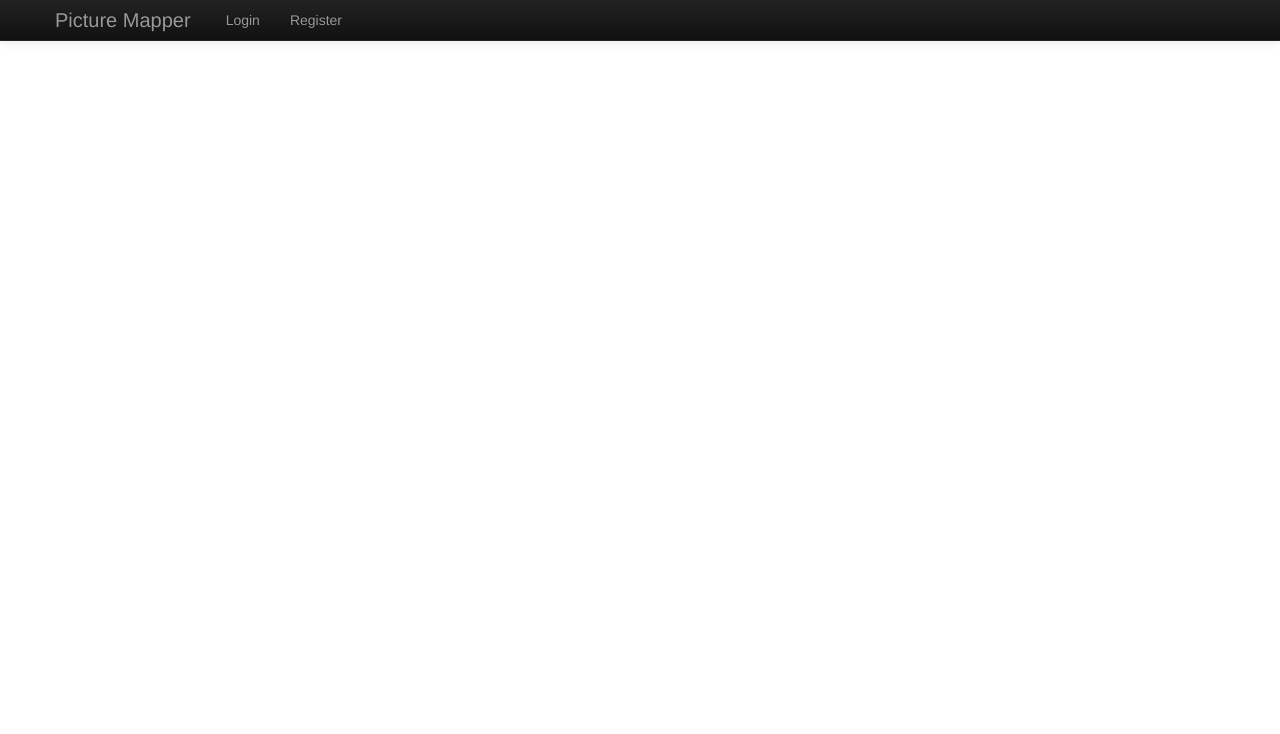
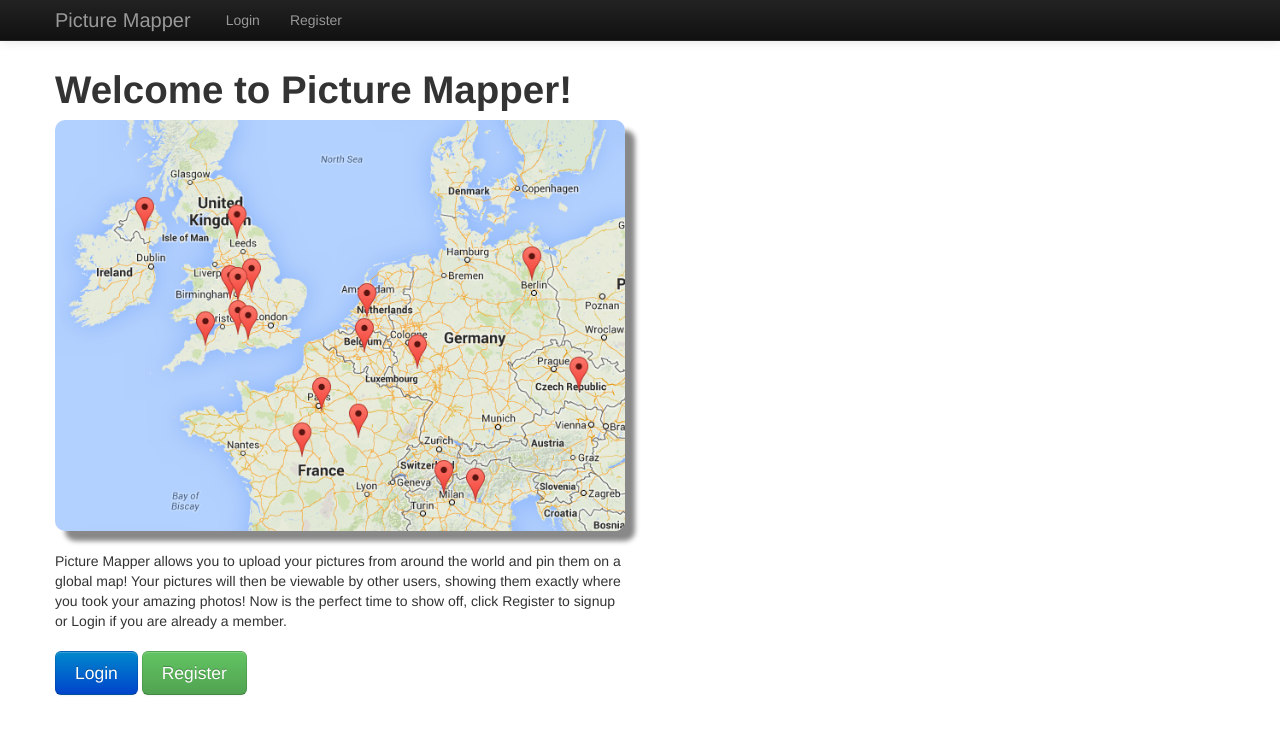
Before and after one commit to ptink/picture_mapper, a Django app: page / in a window 1280 px wide. Shown: the top 734 px of the page. Run offline with Django 3.2, Linux system fonts and the light colour scheme.

Commit message:
Restructured templates, modified home page and profile page

```diff
--- a/picture_mapper/templates/picture_app/forms/picture_form.html
+++ b/picture_mapper/picture_app/templates/forms/picture_form.html
@@ -19,7 +19,7 @@
 {{ block.super }}
 <div class="span5 offset1">
     <h1>Location Picker</h1>
-    {% easy_map None 450 350 5 using 'picture_app/location_picker.html' %}
+    {% easy_map None 450 350 5 using 'location_picker.html' %}
 
 </div>
 {% endblock %}
--- a/picture_mapper/templates/picture_app/show_map.html
+++ b/picture_mapper/picture_app/templates/show_map.html
@@ -5,6 +5,6 @@
 
 {% block content %}
 
-{% easy_map None 940 600 3 using 'picture_app/all_markers.html' %}
+{% easy_map None 940 600 3 using 'all_markers.html' %}
 
 {% endblock %}
--- a/picture_mapper/picture_app/urls.py
+++ b/picture_mapper/picture_app/urls.py
@@ -10,7 +10,7 @@ urlpatterns = patterns('',
     url(r'^delete/(?P<pk>\d+)/$', login_required(DeletePictureView.as_view()), name='delete_picture'),
 
     # Global map url
-    url(r'^map/$', login_required(TemplateView.as_view(template_name='picture_app/show_map.html')), name="map"),
+    url(r'^map/$', login_required(TemplateView.as_view(template_name='show_map.html')), name="map"),
 
     # Picture data AJAX url
     url(r'^map/picture-data/$', login_required(PictureAjaxView.as_view()), name="picture_data"),
--- a/picture_mapper/picture_app/views.py
+++ b/picture_mapper/picture_app/views.py
@@ -6,6 +6,7 @@ from .models import Picture
 
 
 class ProfileView(ListView):
+    template_name = 'profile.html'
     queryset = Picture.objects.all()
 
     def get_queryset(self):
@@ -14,7 +15,7 @@ class ProfileView(ListView):
 
 class PictureView(FormMessagesMixin):
     model = Picture
-    template_name = 'picture_app/forms/picture_form.html'
+    template_name = 'forms/picture_form.html'
     form_class = PictureForm
     success_url = reverse_lazy('profile')
 
--- a/picture_mapper/picture_mapper/urls.py
+++ b/picture_mapper/picture_mapper/urls.py
@@ -1,17 +1,19 @@
 from django.conf.urls import patterns, include, url
 from django.conf.urls.static import static
 from django.conf import settings
-from django.views.generic import TemplateView
+from django.views.generic import TemplateView, ListView
 from django.contrib.auth.decorators import login_required
 from core.views import RedirectRegistrationView
 from picture_app.views import ProfileView
+from picture_app.models import Picture
 
 # Uncomment the next two lines to enable the admin:
 from django.contrib import admin
 admin.autodiscover()
 
 urlpatterns = patterns('',
-    url(r'^$', TemplateView.as_view(template_name='base.html'), name="home"),
+    url(r'^$', ListView.as_view(template_name='home.html',
+                                queryset=Picture.objects.all().order_by('-created')[:10]), name="home"),
 
     # Uncomment the next line to enable the admin:
     url(r'^admin/', include(admin.site.urls)),
@@ -22,7 +24,7 @@ urlpatterns = patterns('',
         TemplateView.as_view(template_name='registration/registration_closed.html'),
         name='registration_disallowed'),
     (r'^accounts/', include('registration.auth_urls')),
-    url(r'^accounts/profile/', login_required(ProfileView.as_view(template_name='core/profile.html')), name="profile"),
+    url(r'^accounts/profile/', login_required(ProfileView.as_view()), name="profile"),
 
     # picture app urls
     (r'^pictures/', include('picture_app.urls')),
--- a/picture_mapper/static/css/project.css
+++ b/picture_mapper/static/css/project.css
@@ -42,3 +42,15 @@ div.btn-ctrl {
 a.btn.btn-thumb {
     margin: 5px 0px;
 }
+
+/* Curved border and drop shadow for images */
+img.image-shadow {
+    border-radius: 10px;
+    -moz-border-radius: 10px;
+    -webkit-border-radius: 10px;
+    box-shadow: 10px 10px 5px #888888;
+}
+
+p.home-page {
+    margin: 20px 0px;
+}
--- a/picture_mapper/templates/base.html
+++ b/picture_mapper/templates/base.html
@@ -3,7 +3,7 @@
 <html lang="en">
   <head>
     <meta charset="utf-8">
-    <title>{% block title %}picture_mapper{% endblock title %}</title>
+    <title>{% block title %}Picture Mapper{% endblock title %}</title>
     <meta name="viewport" content="width=device-width, initial-scale=1.0">
     <meta name="description" content="">
     <meta name="author" content="">
--- /dev/null
+++ b/picture_mapper/templates/home.html
@@ -0,0 +1,49 @@
+{% extends "base.html" %}
+
+{% block title %}Picture Mapper{% endblock %}
+
+{% block content %}
+<div class="row">
+    <div class="span12">
+        <h1>Welcome {% if request.user.is_authenticated %}back {{ user.username }}! {% else %}to Picture Mapper!{% endif %}</h1>
+    </div>
+    {% if request.user.is_authenticated %}
+    <div class="span12">
+        <a class="btn btn-large btn-info" href="{% url 'profile' %}">Visit Your Profile</a>
+        <a class="btn btn-large btn-info" href="{% url 'map' %}">View Live Map</a>
+        <h3>Recent Uploads</h3>
+        <ul class="thumbnails">
+            {% for picture in picture_list %}
+            <div id="lightbox_{{ picture.pk }}" class="lightbox hide fade"  tabindex="-1" role="dialog" aria-hidden="true">
+                <div class='lightbox-content'>
+                    <img src="{{ picture.image.url }}">
+                    <div class="lightbox-caption">
+                        <h4>{{ picture.title }} - Uploaded by {{ picture.author.username }}</h4>
+                        <p>{{ picture.description }}</p>
+                    </div>
+                </div>
+            </div>
+            <li>
+                <a data-toggle="lightbox" href="#lightbox_{{ picture.pk }}">
+                    <div class="thumbnail">
+                        <img class="thumbnail-image" src="{{ picture.image.url }}" alt="">
+                    </div>
+                </a>
+            </li>
+            {% endfor %}
+        </ul>
+    </div>
+    {% else %}
+    <div class="span6">
+        <img class="image-shadow" src="{{ STATIC_URL }}img/homepage-map.png"/>
+        <p class="home-page">
+            Picture Mapper allows you to upload your pictures from around the world and pin them on a global map!
+            Your pictures will then be viewable by other users, showing them exactly where you took your amazing photos!
+            Now is the perfect time to show off, click Register to signup or Login if you are already a member.
+        </p>
+        <a class="btn btn-large btn-primary" href="{% url 'auth_login' %}">Login</a>
+        <a class="btn btn-large btn-success" href="{% url 'registration_register' %}">Register</a>
+    </div>
+    {% endif %}
+</div>
+{% endblock %}
```
Also changed, not shown: picture_mapper/picture_app/templates/profile.html (renamed from picture_mapper/templates/core/profile.html, +10 -9 lines), picture_mapper/core/views.py (line endings or trailing spaces), picture_mapper/picture_app/templates/all_markers.html (renamed from picture_mapper/templates/picture_app/all_markers.html), picture_mapper/picture_app/templates/location_picker.html (renamed from picture_mapper/templates/picture_app/location_picker.html), picture_mapper/picture_app/templates/user_markers.html (renamed from picture_mapper/templates/picture_app/user_markers.html), picture_mapper/static/img/homepage-map.png (added).
